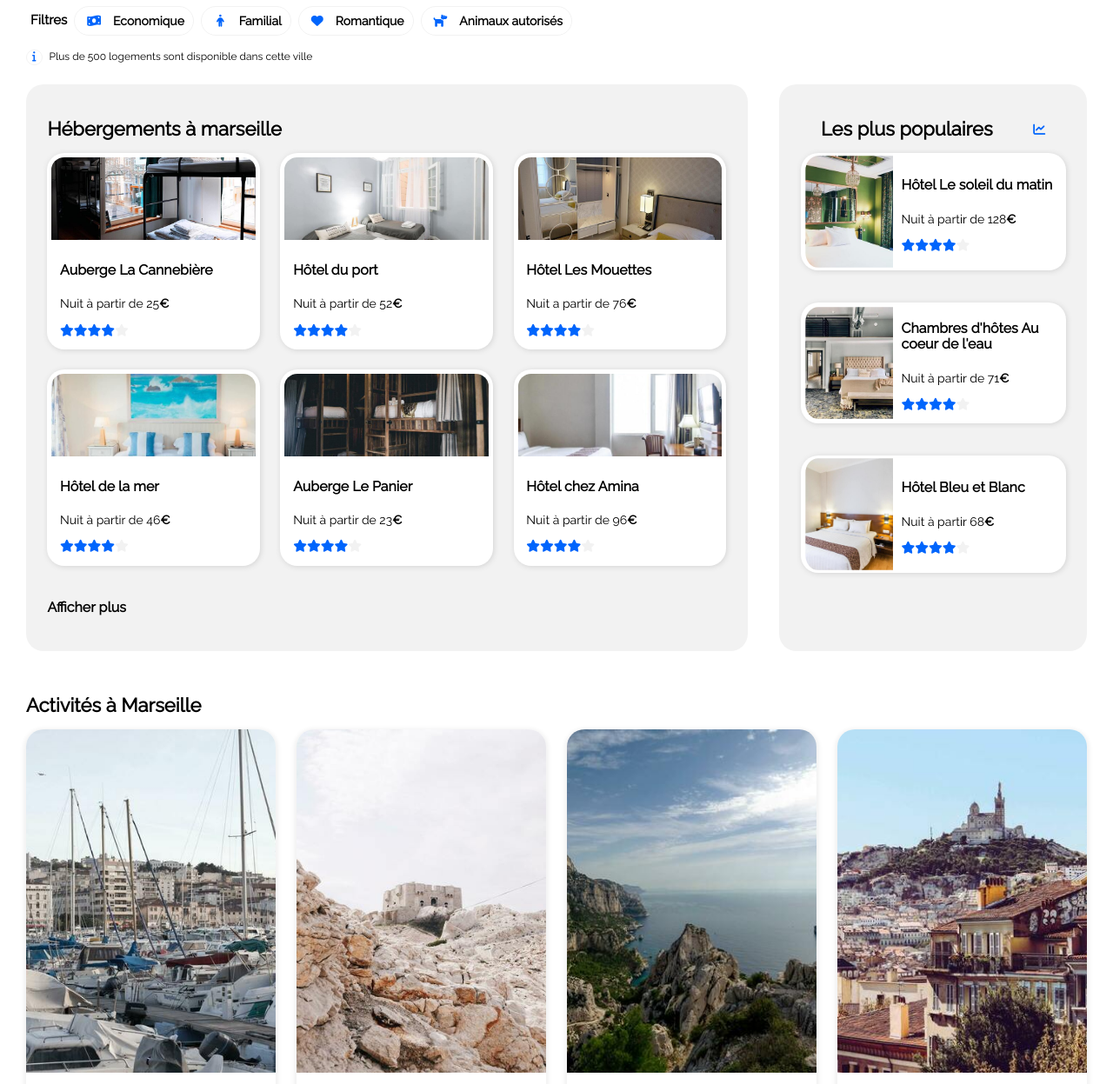
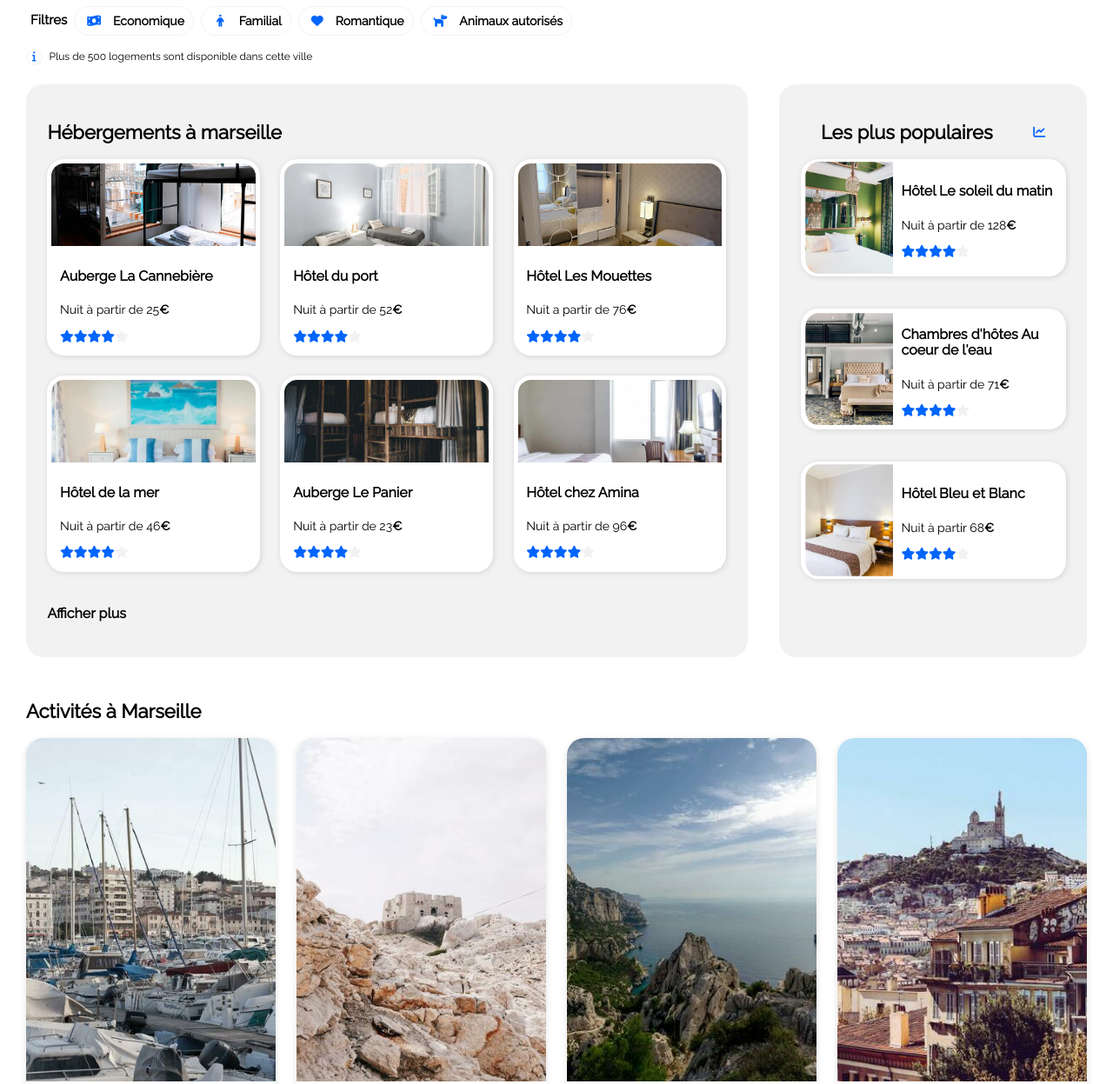
Before and after one commit to ZackKa/OpenClassroomsProjet2, a plain HTML site: page index.html in a window 1280 px wide. Shown: the part 198-1445 px from the top of the page at 87% size. Drawn offline with Linux system fonts and the light colour scheme.

Commit message:
changement css

```diff
--- a/css/style.css
+++ b/css/style.css
@@ -12,17 +12,14 @@
 
 body{
     font-family: 'Raleway', sans-serif;
+    max-width: 1400px;
+    margin: auto;
 }
 
 header, #hebergements, #recherche, #activites, footer {
     padding: 0 30px;
 }
 
-@media (min-width: 1460px){
-    header, #hebergements, #recherche, #activites, footer{
-        padding: 0 calc((100% - 1400px)/2);
-    }
-}
 
                                             /** CASE HEADER **/
 
@@ -212,7 +209,7 @@ form{
     font-weight: bold;
 }
 
-main h1{
+main h2{
     font-size: 22px;
 }
 
@@ -488,7 +485,7 @@ footer> div {
         display: flex;
     }
     header> nav> a{
-        border-bottom: 3px solid transparent;
+        border-bottom: 3px solid var(--color-tertiary);
         border-top: none;
         width: 50%;
     }
--- a/index.html
+++ b/index.html
@@ -79,7 +79,7 @@
 
             <section id="hebergements">
                 <div id="marseille">        <!--Contenue hebergement marseille-->
-                    <h1>Hébergements à marseille</h1>
+                    <h2>Hébergements à marseille</h2>
                     <div id="imgmarseille">
                         <div class="photo">
                             <div class="p11">
@@ -182,7 +182,7 @@
                 </div>
                 <div id="populaire">        <!--contenue hebergement populaire-->
                     <div id="titre2">
-                        <h1>Les plus populaires</h1>
+                        <h2>Les plus populaires</h2>
                         <p><span class="courbe"><i class="fa-solid fa-chart-line"></i></span></p>
                     </div>
                         <div id="imgpopulaire">
@@ -242,7 +242,7 @@
             </section>
             <!-- Contenue partie activité-->
             <section id="activites">
-                <h1>Activités à Marseille </h1>
+                <h2>Activités à Marseille </h2>
                 <div id="bloc1">
                     <div class="bloc2">
                         <img src="images/activites/4_small/reno-laithienne-QUgJhdY5Fyk-unsplash.jpg" alt="Vieux port">
@@ -288,7 +288,7 @@
                 <p>Proposer votre hôtel</p>
             </div>
             <div>
-                <h4>Assitance</h4>
+                <h4>Assistance</h4>
                 <p>Centre d'aide</p>
                 <p>Nous Contacter</p>
             </div>
```
Lines whose indentation alone changed are shown as unchanged.
